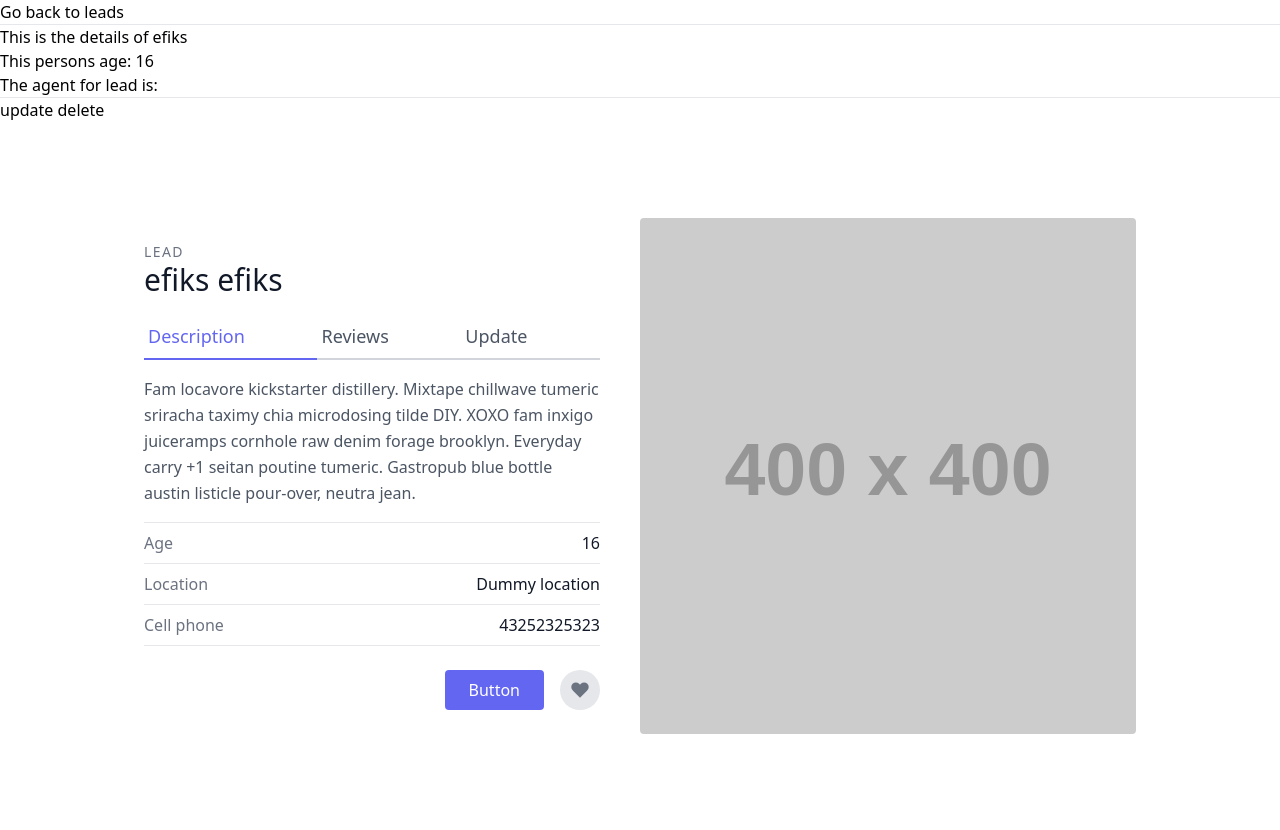
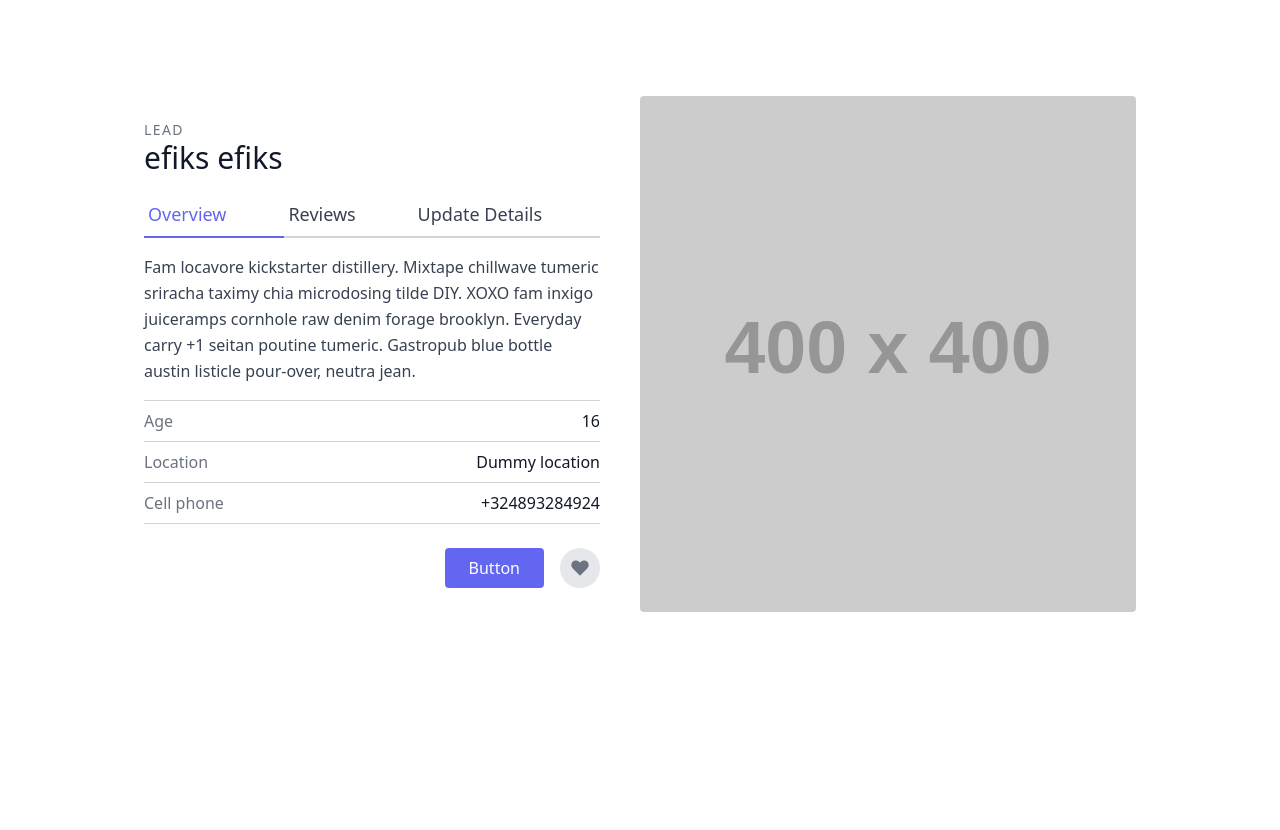
Before and after one commit to SikoraDamian/leads-app-based-on-tutorial, a Django app: page /leads/6/ in a window 1280 px wide. Shown: the part 80-910 px from the top of the page. After the commit the page ends 692 px from the top, so only its background shows below. Run offline with Django 3.2, Linux system fonts and the light colour scheme; data comes from the database, SQL or seed files in the repository; both versions use the stored data as it was after the commit; grey boxes labelled with a size stand in for pictures from a placeholder-image service; some libraries are stand-ins or nearby versions.

Commit message:
tailwing_final

```diff
--- a/leads/templates/leads/lead_detail.html
+++ b/leads/templates/leads/lead_detail.html
@@ -1,43 +1,38 @@
-{% extends '_base.html' %}
+{% extends "_base.html" %}
 
 {% block content %}
-    <a href="/">Go back to leads</a>
-    <hr />
-    <h1>This is the details of {{ lead.first_name }}</h1>
-    <p>This persons age: {{ lead.age }}</p>
-    <p>The agent for lead is: {{ lead.agent }}</p>
-    <hr/>
-    <a href="{% url 'leads:lead-update' lead.pk %}">update</a>
-    <a href="{% url 'leads:lead-delete' lead.pk %}">delete</a>
 
-
-
-<section class="text-gray-600 body-font overflow-hidden">
+<section class="text-gray-700 body-font overflow-hidden">
     <div class="container px-5 py-24 mx-auto">
       <div class="lg:w-4/5 mx-auto flex flex-wrap">
         <div class="lg:w-1/2 w-full lg:pr-10 lg:py-6 mb-6 lg:mb-0">
             <h2 class="text-sm title-font text-gray-500 tracking-widest">LEAD</h2>
             <h1 class="text-gray-900 text-3xl title-font font-medium mb-4">{{ lead.first_name }} {{ lead.last_name }}</h1>
             <div class="flex mb-4">
-          <a class="flex-grow text-indigo-500 border-b-2 border-indigo-500 py-2 text-lg px-1">Description</a>
-          <a class="flex-grow border-b-2 border-gray-300 py-2 text-lg px-1">Reviews</a>
-          <a href="{% url 'leads:lead-update' lead.pk %}" class="flex-grow border-b-2 border-gray-300 py-2 text-lg px-1">Update</a>
+                <a href="{% url 'leads:lead-detail' lead.pk %}" class="flex-grow text-indigo-500 border-b-2 border-indigo-500 py-2 text-lg px-1">
+                    Overview
+                </a>
+                <a class="flex-grow border-b-2 border-gray-300 py-2 text-lg px-1">
+                    Reviews
+                </a>
+                <a href="{% url 'leads:lead-update' lead.pk %}" class="flex-grow border-b-2 border-gray-300 py-2 text-lg px-1">
+                    Update Details
+                </a>
             </div>
             <p class="leading-relaxed mb-4">Fam locavore kickstarter distillery. Mixtape chillwave tumeric sriracha taximy chia microdosing tilde DIY. XOXO fam inxigo juiceramps cornhole raw denim forage brooklyn. Everyday carry +1 seitan poutine tumeric. Gastropub blue bottle austin listicle pour-over, neutra jean.</p>
-        <div class="flex border-t border-gray-200 py-2">
+            <div class="flex border-t border-gray-300 py-2">
                 <span class="text-gray-500">Age</span>
                 <span class="ml-auto text-gray-900">{{ lead.age }}</span>
             </div>
-        <div class="flex border-t border-gray-200 py-2">
+            <div class="flex border-t border-gray-300 py-2">
                 <span class="text-gray-500">Location</span>
                 <span class="ml-auto text-gray-900">Dummy location</span>
             </div>
-        <div class="flex border-t border-b mb-6 border-gray-200 py-2">
+            <div class="flex border-t border-b mb-6 border-gray-300 py-2">
                 <span class="text-gray-500">Cell phone</span>
-          <span class="ml-auto text-gray-900">43252325323</span>
+                <span class="ml-auto text-gray-900">+324893284924</span>
             </div>
             <div class="flex">
-
                 <button class="flex ml-auto text-white bg-indigo-500 border-0 py-2 px-6 focus:outline-none hover:bg-indigo-600 rounded">Button</button>
                 <button class="rounded-full w-10 h-10 bg-gray-200 p-0 border-0 inline-flex items-center justify-center text-gray-500 ml-4">
                 <svg fill="currentColor" stroke-linecap="round" stroke-linejoin="round" stroke-width="2" class="w-5 h-5" viewBox="0 0 24 24">
@@ -50,5 +45,4 @@
       </div>
     </div>
   </section>
-
 {% endblock content %}
```
Also changed, not shown: leads/templates/leads/lead_update.html (+15 -14 lines), db.sqlite3. Lines whose indentation alone changed are shown as unchanged.
